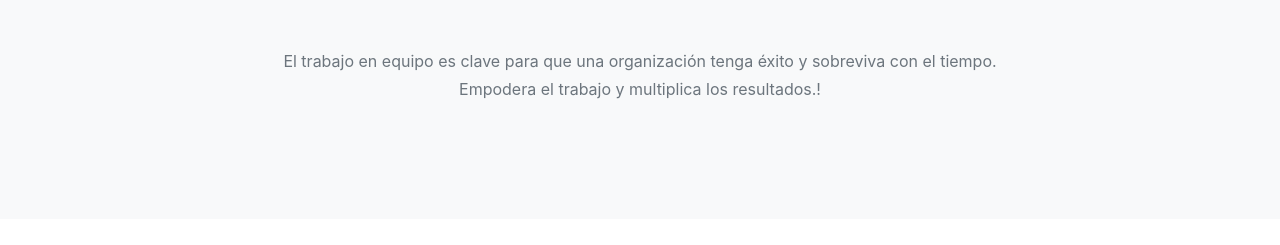
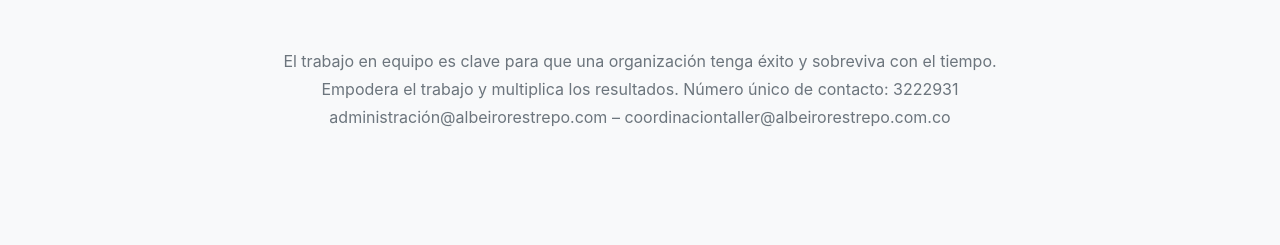
Before and after one commit to wilcasgil/albeiro-web-solutions, a website with bundled scripts: page index.html in a window 1280 px wide. Shown: the part 5515-5760 px from the top of the page. Built offline with nearby package versions, Linux system fonts and the light colour scheme; a web font is replaced by a local one.

Commit message:
Equipo
Add info contacts

```diff
--- a/index.html
+++ b/index.html
@@ -379,7 +379,9 @@
       </div>
       <div class="row">
         <div class="col-lg-8 mx-auto text-center">
-          <p class="large text-muted">El trabajo en equipo es clave para que una organización tenga éxito y sobreviva con el tiempo. Empodera el trabajo y multiplica los resultados.!</p>
+          <p class="large text-muted">El trabajo en equipo es clave para que una organización tenga éxito y sobreviva con el tiempo. Empodera el trabajo y multiplica los resultados.
+          Número único de contacto: 3222931
+          administración@albeirorestrepo.com – coordinaciontaller@albeirorestrepo.com.co</p>
         </div>
       </div>
     </div>
```
